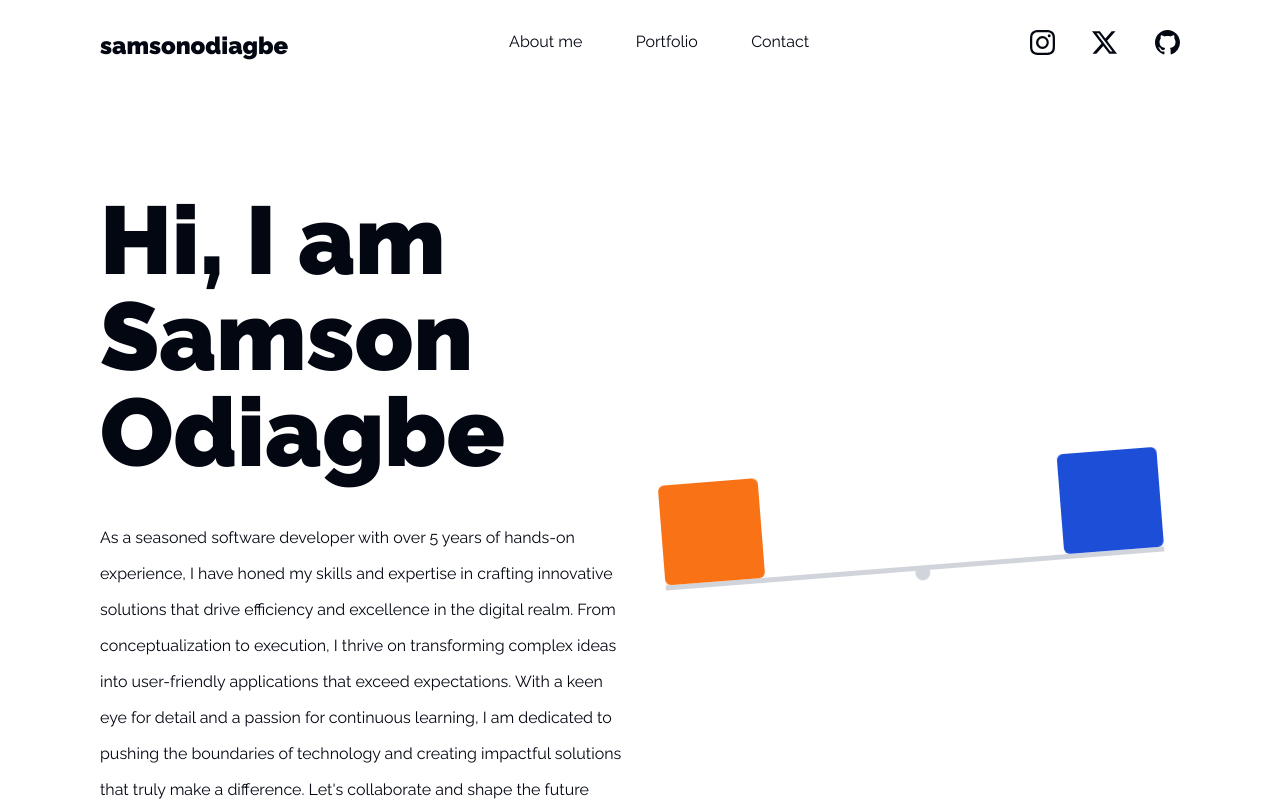
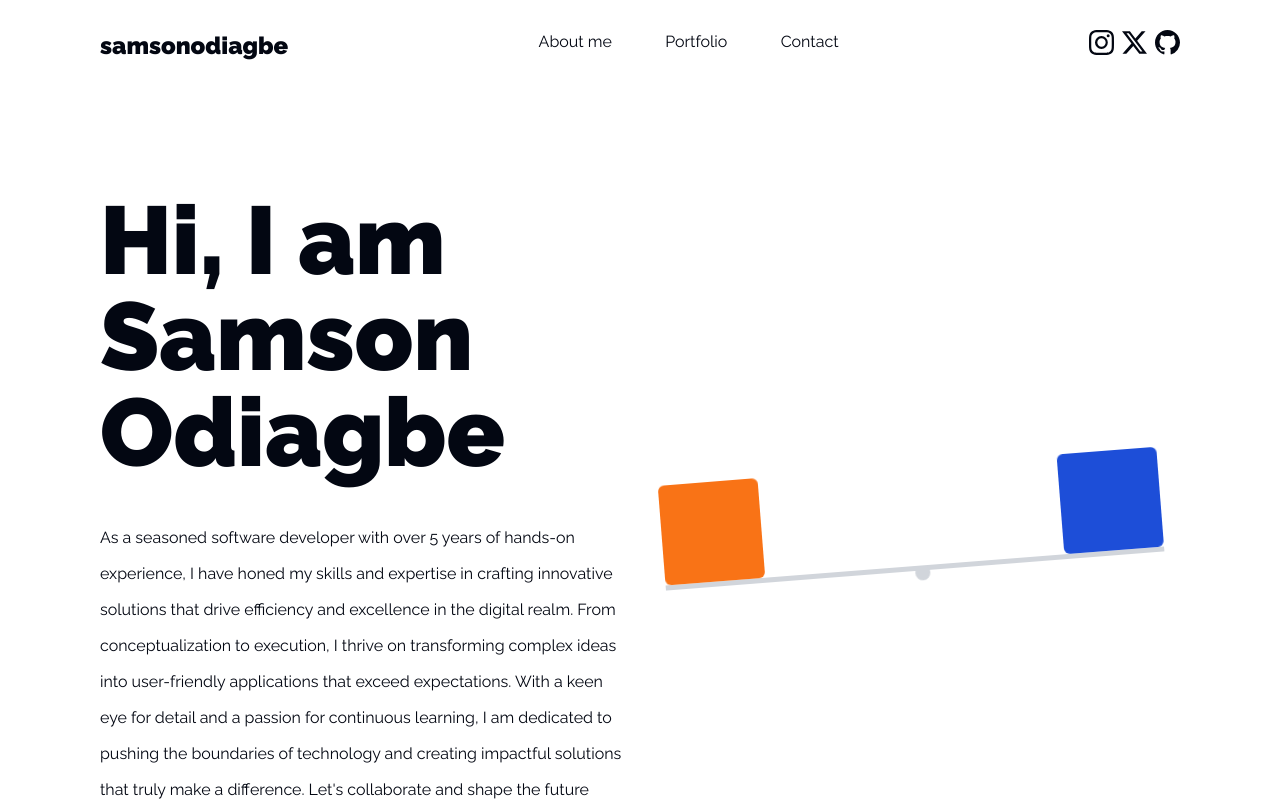
Before and after one commit to sammyodiagbe/samsonodiagbe, a Next.js app: page / in a window 1280 px wide. Shown: the top 801 px of the page. Built offline with nearby package versions, Linux system fonts and the light colour scheme.

Commit message:
fixing style bugs

```diff
--- a/src/components/navbar.tsx
+++ b/src/components/navbar.tsx
@@ -18,13 +18,13 @@ const NavbarComponent = () => {
           <Link href={"#contact"}>Contact</Link>
         </li>
       </ul>
-      <ul className="flex w-[150px] justify-between">
-        <li>
+      <ul className="flex justify-between">
+        <li className="mr-2">
           <Link href={"https://www.instagram.com/bluapedev/"}>
             <BsInstagram size={25} />
           </Link>
         </li>
-        <li>
+        <li className="mr-2">
           <Link href={"https://www.twitter.com/samiodiagbe/"}>
             <BsTwitterX size={25} />
           </Link>
```
